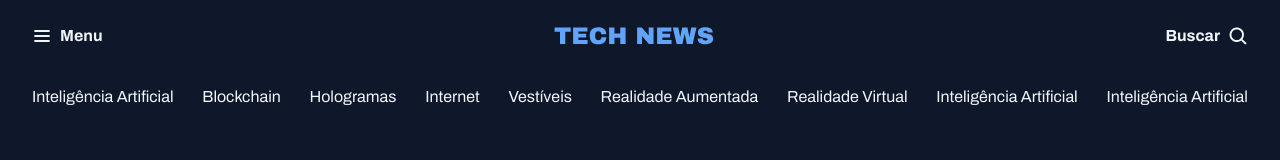
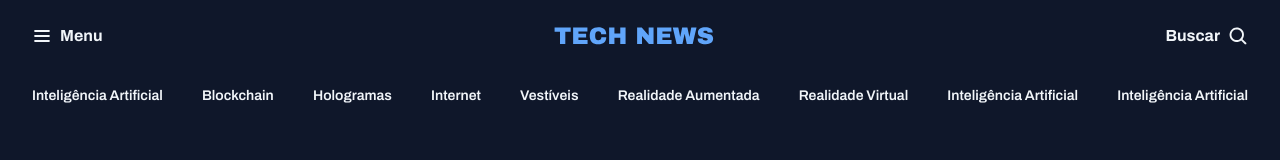
Before and after one commit to ildopetrijunior/trailfs-newsletter, a plain HTML site: page index.html in a window 1280 px wide. Drawn offline with Linux system fonts and the light colour scheme.

Commit message:
fix: font of header <a>

```diff
--- a/styles/global.css
+++ b/styles/global.css
@@ -31,6 +31,7 @@ body {
 a {
     text-decoration: none;
     color: inherit;
+    font: var(--span-md);
 }
 
 a:hover {
```
